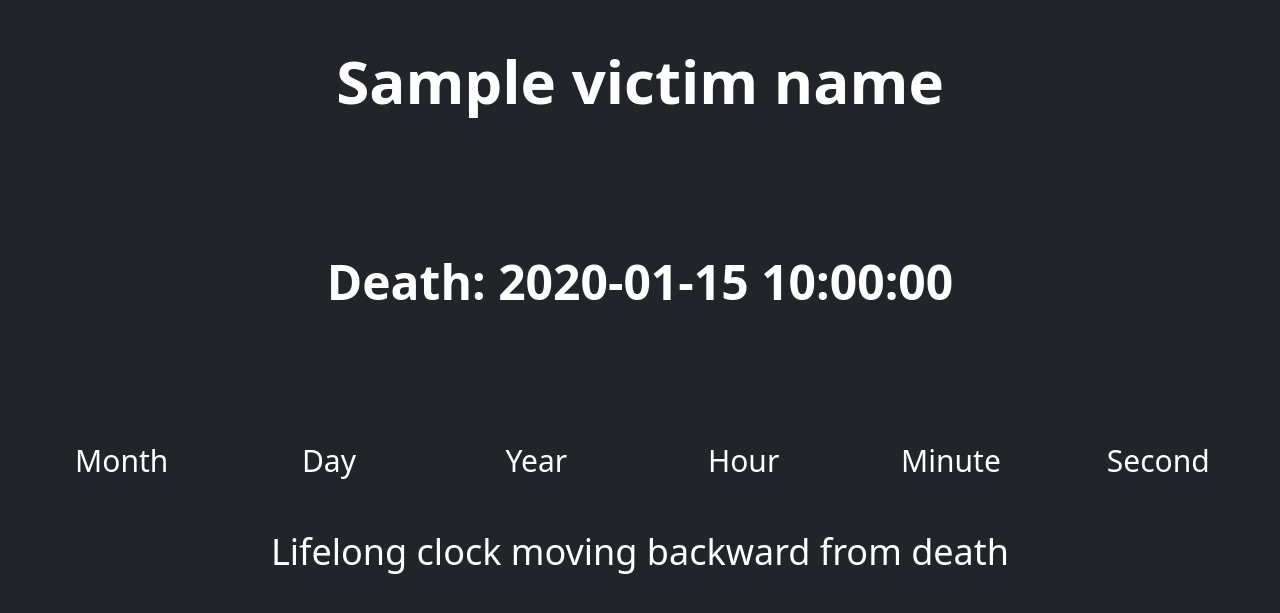
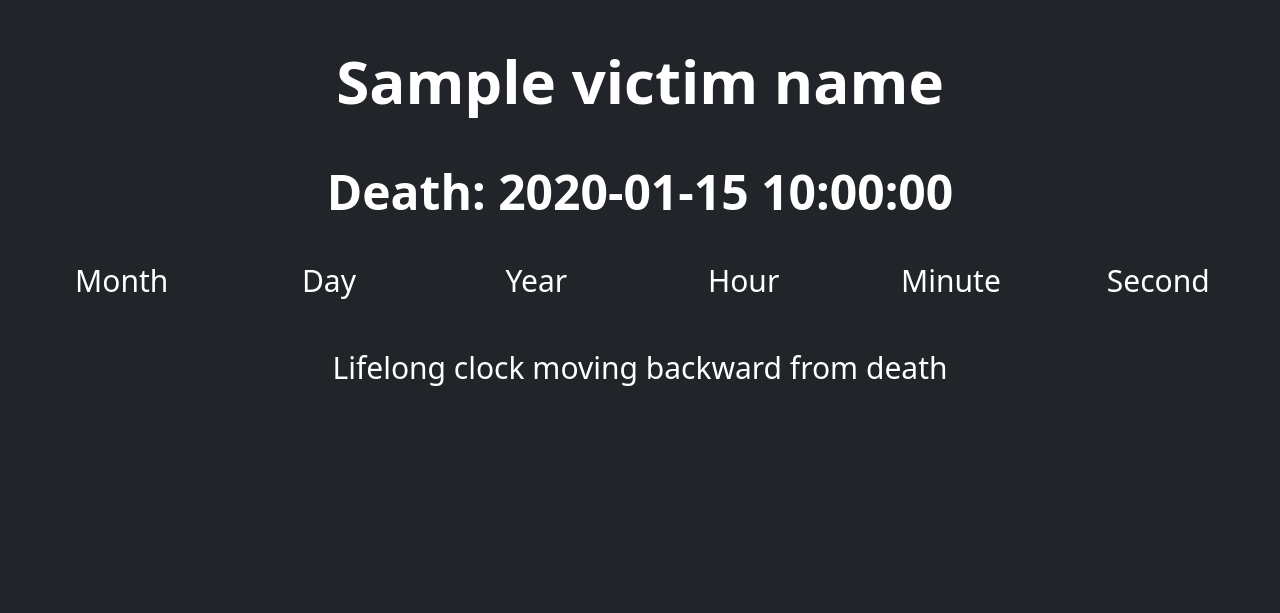
Before and after one commit to paul-jean/black-lives-matter, a Flask app: template templates/detail.html in a window 1280 px wide. Shown: the top 613 px of the page. Run offline with Flask 2, Linux system fonts and the light colour scheme; the template is opened without the code that fills it: most values are stand-ins (such as "Sample title", 1, 10 or a date in 2020); data that the repository does not hold is empty; some libraries are stand-ins or nearby versions.

Commit message:
Tweak sizes and spacings.

```diff
--- a/client/static/css/styles.css
+++ b/client/static/css/styles.css
@@ -31,9 +31,5 @@ body {
 
 .big-margin {
     margin-top: 20px;
-    margin-bottom: 80px;
+    margin-bottom: 20px;
 }
-
-.big-margin-top {
-    margin-top: 80px;
-}
--- a/templates/detail.html
+++ b/templates/detail.html
@@ -43,11 +43,11 @@
         <div class="col-sm day fs-5"></div>
         <div class="col-sm year fs-5"></div>
         <div class="col-sm hour fs-5"></div>
-        <div class="col-sm minute fs-6"></div>
+        <div class="col-sm minute fs-5"></div>
         <div class="col-sm second fs-5"></div>
       </div>
 
-      <div class="big-margin fs-4">
+      <div class="big-margin fs-5">
         {% if birth_or_death == "birth" %}
         Lifelong clock moving forward from birth
         {% else %}
```
